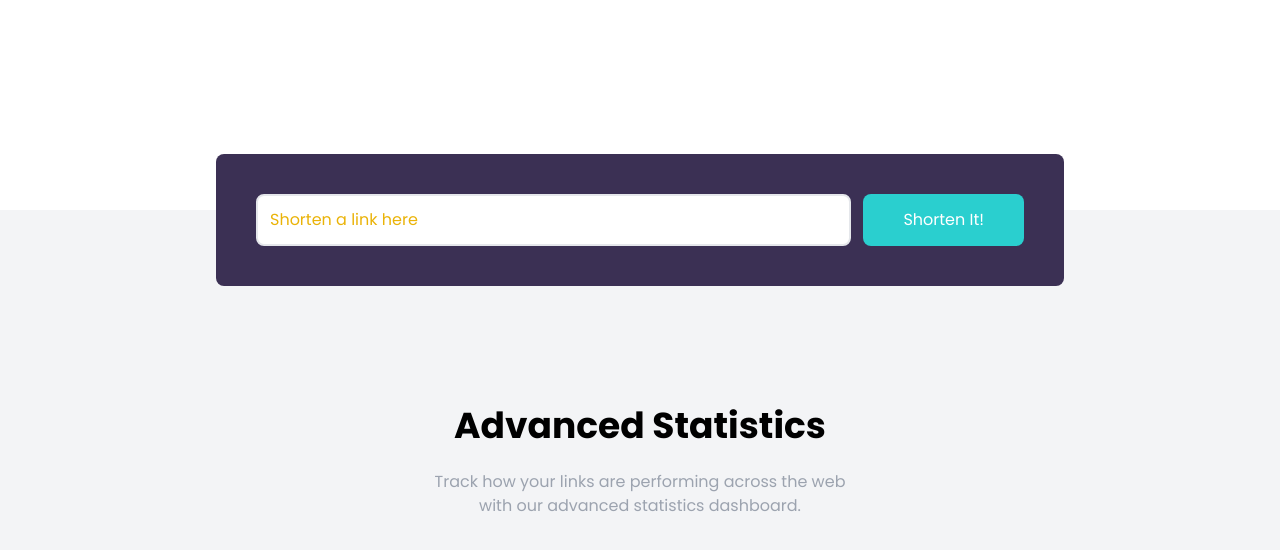
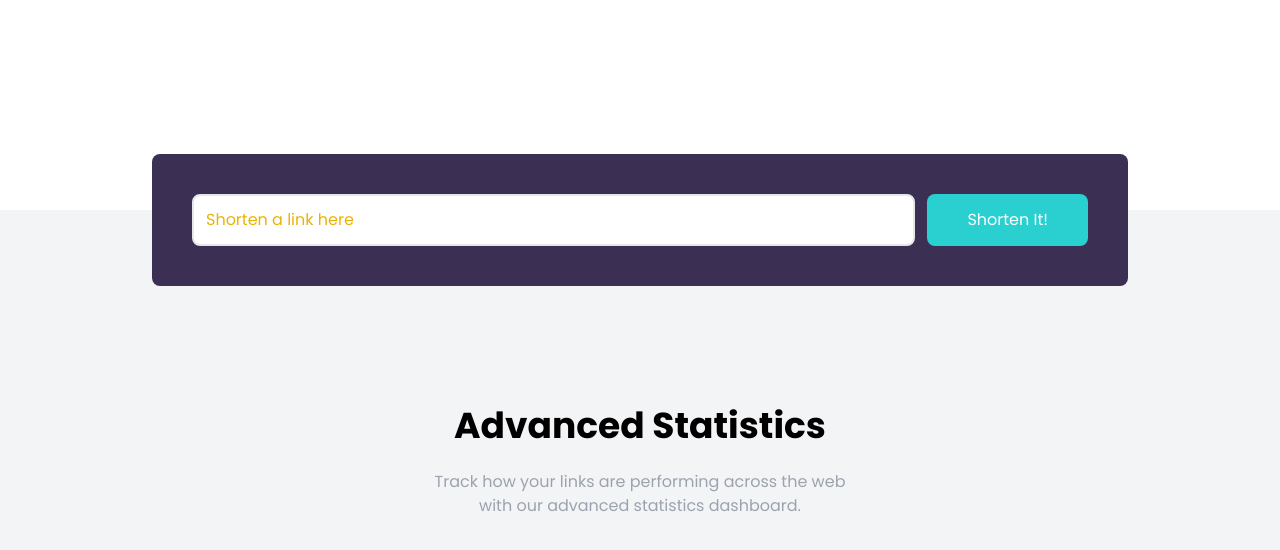
Before and after one commit to estebanp2022/Shortly, a website: page index.html in a window 1280 px wide. Shown: the part 534-1084 px from the top of the page. Drawn offline with Linux system fonts and the light colour scheme.

Commit message:
style update

```diff
--- a/index.html
+++ b/index.html
@@ -122,7 +122,7 @@
     <!-- Shorten Section -->
     <section id="shorten" class="relative bg-gray-100">
       <!-- Shorten Container -->
-      <div class="max-w-4xl mx-auto p-6 space-y-6">
+      <div class="max-w-[80%] mx-auto p-6 space-y-6">
         <!-- Form -->
         <form
           id="link-form"
```
Also changed, not shown: css/style.css.
